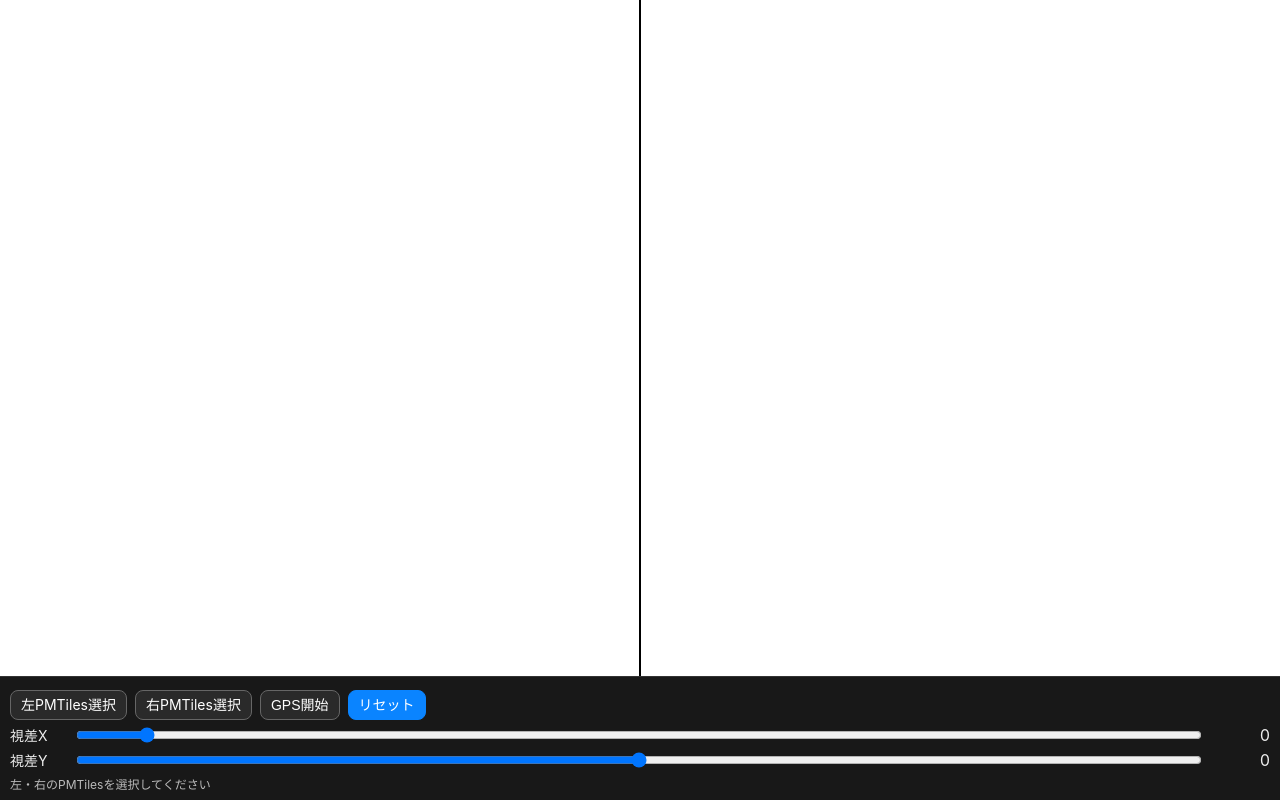
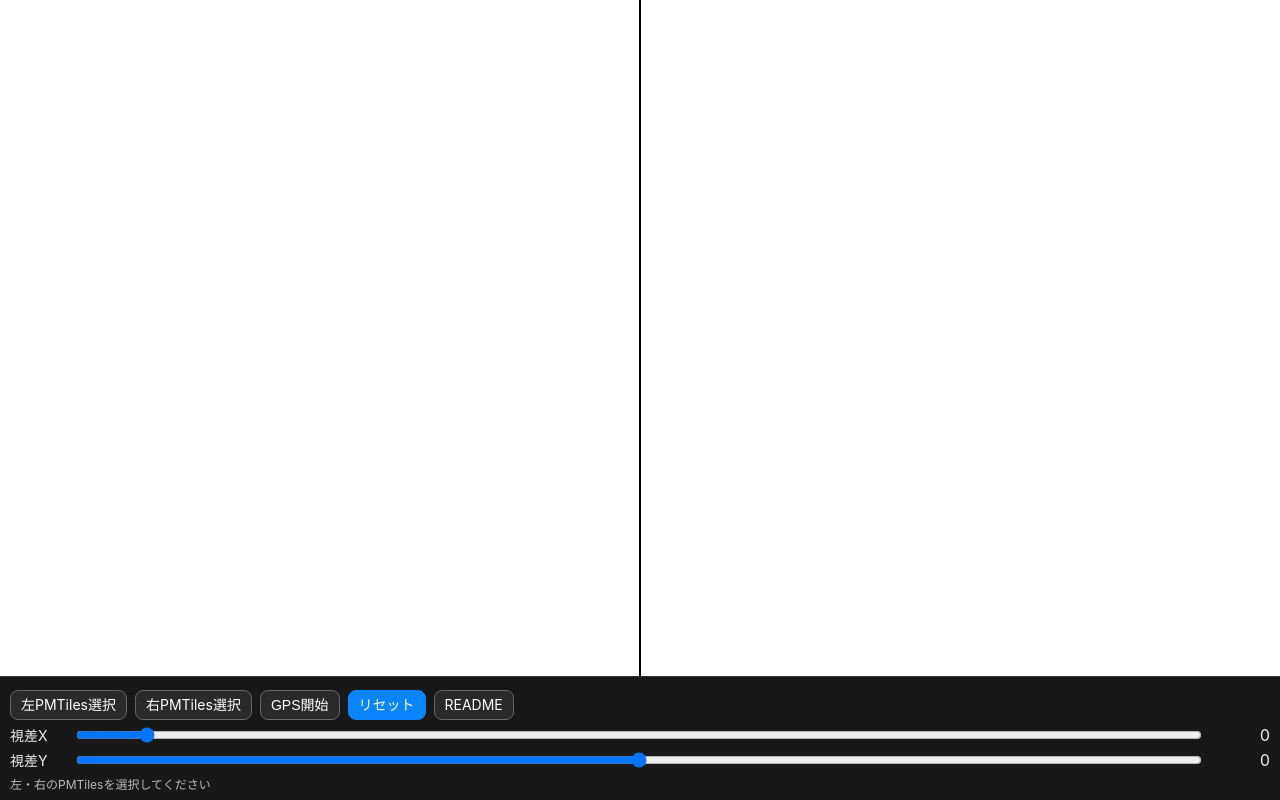
Before and after one commit to yiwasa/StereoPMTilesViewer, a plain HTML site: page index.html in a window 1280 px wide. Drawn offline with nearby package versions, Linux system fonts and the light colour scheme.

Commit message:
Add files via upload

```diff
--- a/index.html
+++ b/index.html
@@ -37,6 +37,10 @@
 
         <button id="gpsButton" class="button">GPS開始</button>
         <button id="resetButton" class="button primary">リセット</button>
+
+        <a id="readmeLink" class="button linkButton" href="./README.md" target="_blank" rel="noopener">
+          README
+        </a>
       </div>
 
       <div class="row">
--- a/style.css
+++ b/style.css
@@ -117,3 +117,14 @@ input[type="range"] {
   border-radius: 50%;
   background: white;
 }
+
+.linkButton {
+  text-decoration: none;
+  display: inline-flex;
+  align-items: center;
+  justify-content: center;
+}
+
+.linkButton:visited {
+  color: #fff;
+}
```
Also changed, not shown: 1 other file.
